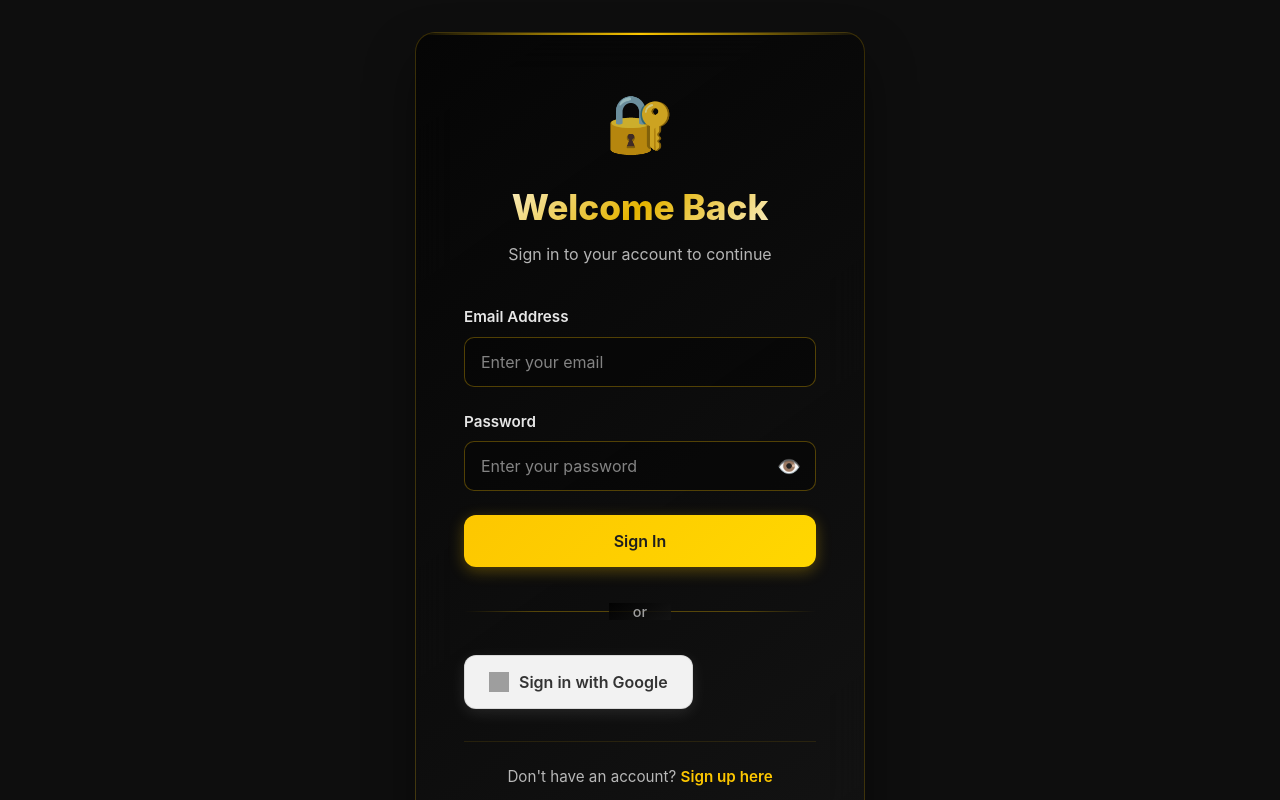
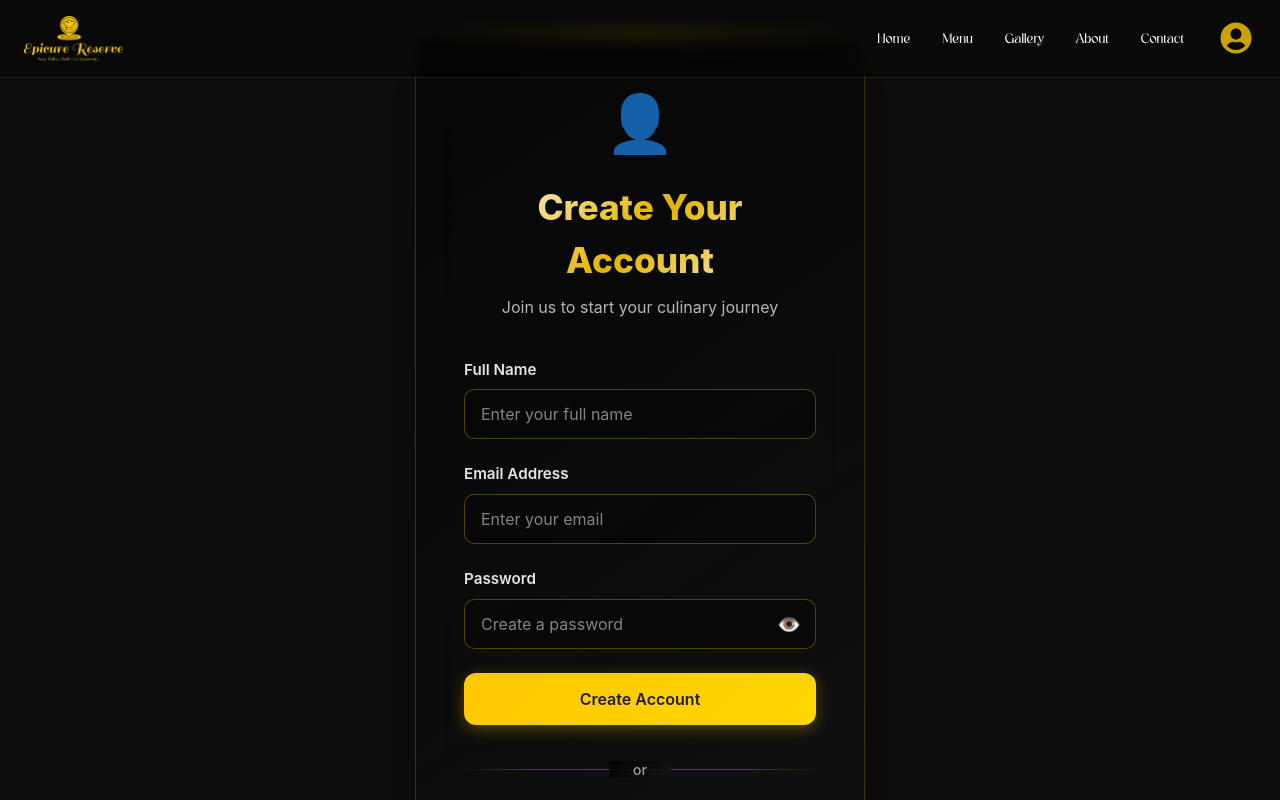
Before and after one commit to Jinx8008/Epicure-Reserve, a React (Vite) app: page /login in a window 1280 px wide. Shown: the top 800 px of the page. Built offline with nearby package versions, Linux system fonts and the light colour scheme; grey boxes are pictures that could not be loaded.

Commit message:
fixed navbar

```diff
--- a/src/Components/Login.jsx
+++ b/src/Components/Login.jsx
@@ -3,22 +3,27 @@ import { supabase } from "../config/supabaseClient";
 import { toast } from "react-toastify";
 import { useNavigate, Link } from "react-router-dom";
 import "react-toastify/dist/ReactToastify.css";
-import "./Login.css";
+import Navbar from "../Components/Navbar";
+import "./SignUp.css";
 
-const Login = () => {
+const SignUp = () => {
+  const [fullName, setFullName] = useState("");
   const [email, setEmail] = useState("");
   const [password, setPassword] = useState("");
   const [showPassword, setShowPassword] = useState(false);
   const [loading, setLoading] = useState(false);
   const navigate = useNavigate();
 
-  const handleLogin = async (e) => {
+  const handleSignUp = async (e) => {
     e.preventDefault();
     setLoading(true);
     try {
-      const { error } = await supabase.auth.signInWithPassword({
+      const { error } = await supabase.auth.signUp({
         email,
         password,
+        options: {
+          data: { full_name: fullName },
+        },
       });
 
       if (error) {
@@ -26,19 +31,21 @@ const Login = () => {
         return;
       }
 
-      toast.success("✅ Logged in successfully!");
+      toast.success("✅ Account created! Check your email for verification.");
+      setFullName("");
       setEmail("");
       setPassword("");
+
       navigate("/");
     } catch (error) {
-      toast.error("❌ Login failed. Try again.");
-      console.error("Login error:", error.message);
+      toast.error("❌ Something went wrong. Try again.");
+      console.error("Signup error:", error.message);
     } finally {
       setLoading(false);
     }
   };
 
-  const handleGoogleLogin = async () => {
+  const handleGoogleSignup = async () => {
     const redirectTo = "https://epicure-reserve.netlify.app"; // updated redirect
     try {
       const { error } = await supabase.auth.signInWithOAuth({
@@ -48,27 +55,41 @@ const Login = () => {
 
       if (error) throw error;
     } catch (error) {
-      console.error("Google login error:", error.message);
-      toast.error("❌ Google login failed. Try again.");
+      console.error("Google signup error:", error.message);
+      toast.error("❌ Google signup failed. Try again.");
     }
   };
 
   const getErrorMessage = (message) => {
-    if (message.includes("Invalid login credentials")) return "Incorrect email or password.";
-    if (message.includes("Email not confirmed")) return "Please verify your email before logging in.";
-    return "Login failed. Try again.";
+    if (message.includes("already registered")) return "Email is already registered.";
+    if (message.includes("Invalid login credentials")) return "Enter a valid email.";
+    if (message.includes("Password should be at least")) return "Password should be at least 6 characters.";
+    return "Something went wrong. Try again.";
   };
 
   return (
+    <>
+    <Navbar />
     <div className="auth-container">
       <div className="auth-card">
         <div className="auth-header">
-          <div className="auth-icon">🔐</div>
-          <h2>Welcome Back</h2>
-          <p>Sign in to your account to continue</p>
+          <div className="auth-icon">👤</div>
+          <h2>Create Your Account</h2>
+          <p>Join us to start your culinary journey</p>
         </div>
 
-        <form onSubmit={handleLogin} className="auth-form">
+        <form onSubmit={handleSignUp} className="auth-form">
+          <div className="form-group">
+            <label>Full Name</label>
+            <input
+              type="text"
+              placeholder="Enter your full name"
+              value={fullName}
+              onChange={(e) => setFullName(e.target.value)}
+              required
+            />
+          </div>
+
           <div className="form-group">
             <label>Email Address</label>
             <input
@@ -85,7 +106,7 @@ const Login = () => {
             <div className="password-wrapper">
               <input
                 type={showPassword ? "text" : "password"}
-                placeholder="Enter your password"
+                placeholder="Create a password"
                 value={password}
                 onChange={(e) => setPassword(e.target.value)}
                 className="password-input"
@@ -104,10 +125,10 @@ const Login = () => {
             {loading ? (
               <>
                 <div className="btn-spinner"></div>
-                Signing in...
+                Creating account...
               </>
             ) : (
-              "Sign In"
+              "Create Account"
             )}
           </button>
         </form>
@@ -116,26 +137,27 @@ const Login = () => {
           <span>or</span>
         </div>
 
-        <button className="auth-btn google" onClick={handleGoogleLogin}>
+        <button className="auth-btn google" onClick={handleGoogleSignup}>
           <img
             src="https://developers.google.com/identity/images/g-logo.png"
             alt="Google"
             className="google-icon"
           />
-          Sign in with Google
+          Sign up with Google
         </button>
 
         <div className="auth-footer">
           <p>
-            Don't have an account?{" "}
-            <Link to="/signup" className="auth-link">
-              Sign up here
+            Already have an account?{" "}
+            <Link to="/login" className="auth-link">
+              Log in here
             </Link>
           </p>
         </div>
       </div>
     </div>
+    </>
   );
 };
 
-export default Login;
+export default SignUp;
--- a/src/Components/SignUp.jsx
+++ b/src/Components/SignUp.jsx
@@ -3,6 +3,7 @@ import { supabase } from "../config/supabaseClient";
 import { toast } from "react-toastify";
 import { useNavigate, Link } from "react-router-dom";
 import "react-toastify/dist/ReactToastify.css";
+import Navbar from "../Components/Navbar";
 import "./SignUp.css";
 
 const SignUp = () => {
@@ -67,6 +68,8 @@ const SignUp = () => {
   };
 
   return (
+  <>
+    <Navbar />
     <div className="auth-container">
       <div className="auth-card">
         <div className="auth-header">
@@ -153,6 +156,7 @@ const SignUp = () => {
         </div>
       </div>
     </div>
+  </>
   );
 };
 
```
